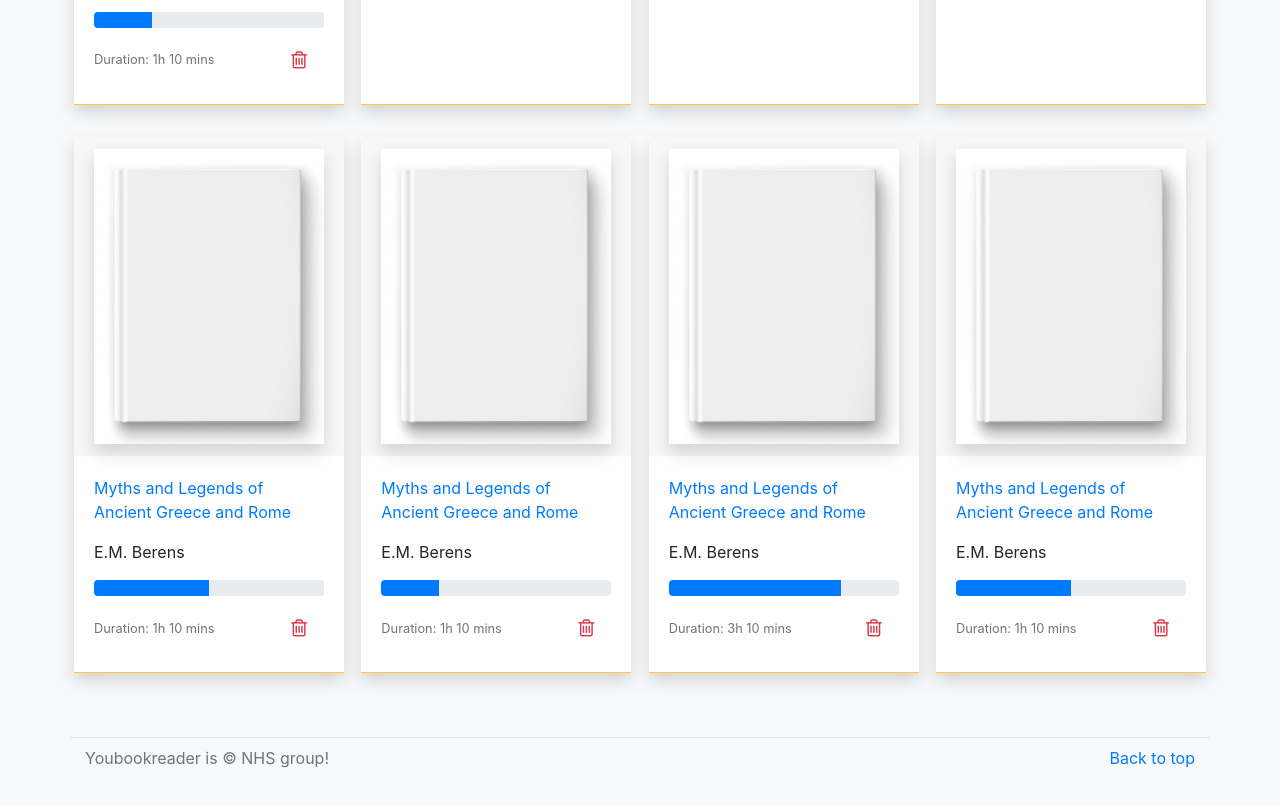
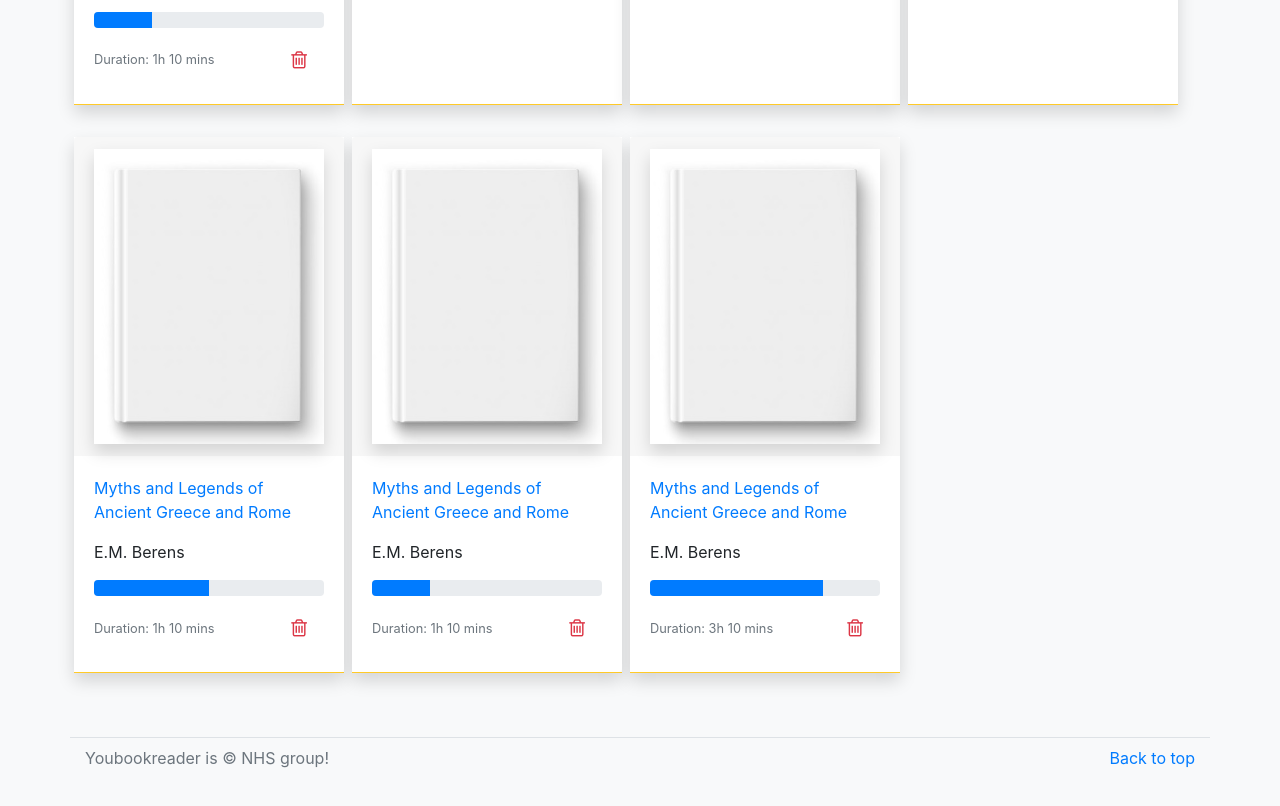
Before and after one commit to tran-temple/AudioBooks_Mockup, a plain HTML site: page history.html in a window 1280 px wide. Shown: the part 1440-2246 px from the top of the page. Drawn offline with nearby package versions, Linux system fonts and the light colour scheme.

Commit message:
update styling history and index pages

```diff
--- a/history.html
+++ b/history.html
@@ -85,7 +85,7 @@
             </div>
 
             <!---------- Book list ----------->
-            <div class="row row-cols-2 row-cols-sm-3 row-cols-md-4 row-cols-lg-5 justify-content-center justify-content-md-between"> <!--display minimum 4 books at the large break points-->
+            <div class="row row-cols-2 row-cols-sm-3 row-cols-md-4 row-cols-lg-5 justify-content-center justify-content-xl-start"> <!--display minimum 4 books at the large break points-->
                 <!------ start one book item ------>
                 <div class="card_item my-3 mx-1 shadow bg-white">
                     <div class="card border-0">
@@ -268,22 +268,6 @@
                         </div>
                     </div>
                 </div>
-                <div class="card_item my-3 mx-1 shadow bg-white">
-                    <div class="card border-0">
-                        <div class="card-header text-center border-0"><img src="img/blank_book_cover.jpg" class="shadow w-100"/></div>
-                        <div class="card-body">
-                            <p class="card-text"><a href="#">Myths and Legends of Ancient Greece and Rome</a></p>
-                            <p class="card-text">E.M. Berens</p>
-                            <div class="progress my-2">
-                                <div class="progress-bar w-50" role="progressbar" aria-valuenow="25" aria-valuemin="0" aria-valuemax="100"></div>
-                            </div>
-                            <div class="d-flex justify-content-between align-items-center">
-                                <small class="text-muted">Duration: 1h 10 mins</small>
-                                <button type="button" class="btn btn-link btn-lg text-danger"><i class="fa fa-trash-o"></i></button>
-                            </div>
-                        </div>
-                    </div>
-                </div>
 
             </div>
 
```
Also changed, not shown: detail.html (+1 -3 lines), index.html (+1 -1 lines).
